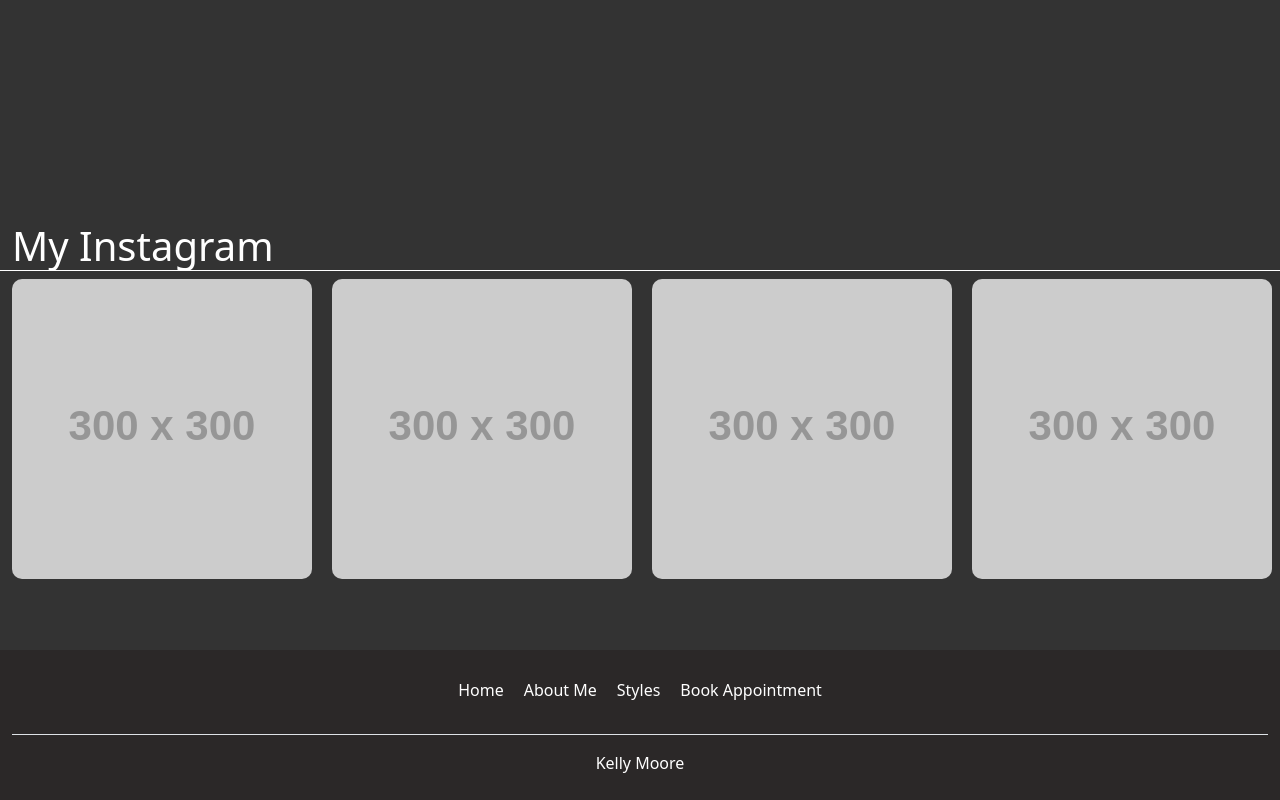
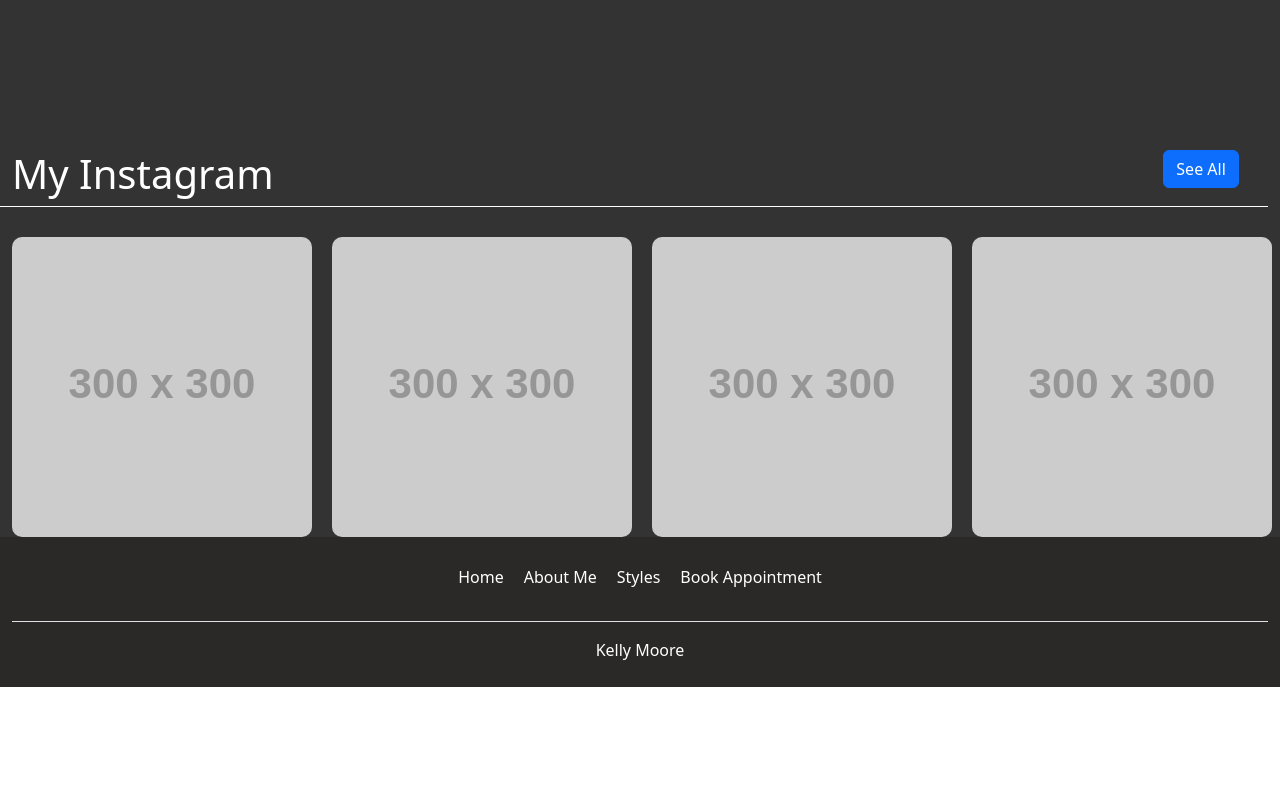
Before and after one commit to rgl10d/stylists-site, a React (Create React App) app in the folder client/: page / in a window 1280 px wide. Shown: the part 1306-2106 px from the top of the page. After the commit the page ends 1993 px from the top, so only its background shows below. Built offline with nearby package versions, Linux system fonts and the light colour scheme.

Commit message:
added button to home instagram section and formatted it

```diff
--- a/client/src/containers/Home/Home.css
+++ b/client/src/containers/Home/Home.css
@@ -62,7 +62,7 @@
 }
 
 #home-instagram-section {
-  height: 500px;
+  height: auto;
   background-color: #333333;
   display: flex;
   justify-content: space-evenly;
@@ -72,6 +72,7 @@
 #home-instagram-title {
   border-bottom: solid white 1px;
   color: white;
+  margin-bottom: 30px;
 }
 
 .home-instagram-images {
--- a/client/src/containers/Home/Home.jsx
+++ b/client/src/containers/Home/Home.jsx
@@ -48,21 +48,44 @@ const Home = () => {
           </div>
         </div>
       </section>
-      {/* Testing Card Carousel */}
+      {/* Instagram Section */}
       <div id="home-instagram-section" className="container-fluid">
         <div id="home-instagram-row" className="row">
-        <h1 id="home-instagram-title">My Instagram</h1>
-          <div className="col-sm-3">
-            <img src="https://placehold.co/300" className="home-instagram-images" alt="placeholder" />
+          <div id="home-instagram-title" className="row">
+            <div className="col-sm-11">
+            <h1>My Instagram</h1>
+            </div>
+            <div className="col-sm-1">
+            <button className="btn btn-primary">See All</button>
+            </div>
           </div>
           <div className="col-sm-3">
-            <img src="https://placehold.co/300" className="home-instagram-images" alt="placeholder" />
+            <img
+              src="https://placehold.co/300"
+              className="home-instagram-images"
+              alt="placeholder"
+            />
           </div>
           <div className="col-sm-3">
-            <img src="https://placehold.co/300" className="home-instagram-images" alt="placeholder" />
+            <img
+              src="https://placehold.co/300"
+              className="home-instagram-images"
+              alt="placeholder"
+            />
           </div>
           <div className="col-sm-3">
-            <img src="https://placehold.co/300" className="home-instagram-images" alt="placeholder" />
+            <img
+              src="https://placehold.co/300"
+              className="home-instagram-images"
+              alt="placeholder"
+            />
+          </div>
+          <div className="col-sm-3">
+            <img
+              src="https://placehold.co/300"
+              className="home-instagram-images"
+              alt="placeholder"
+            />
           </div>
         </div>
       </div>
```
